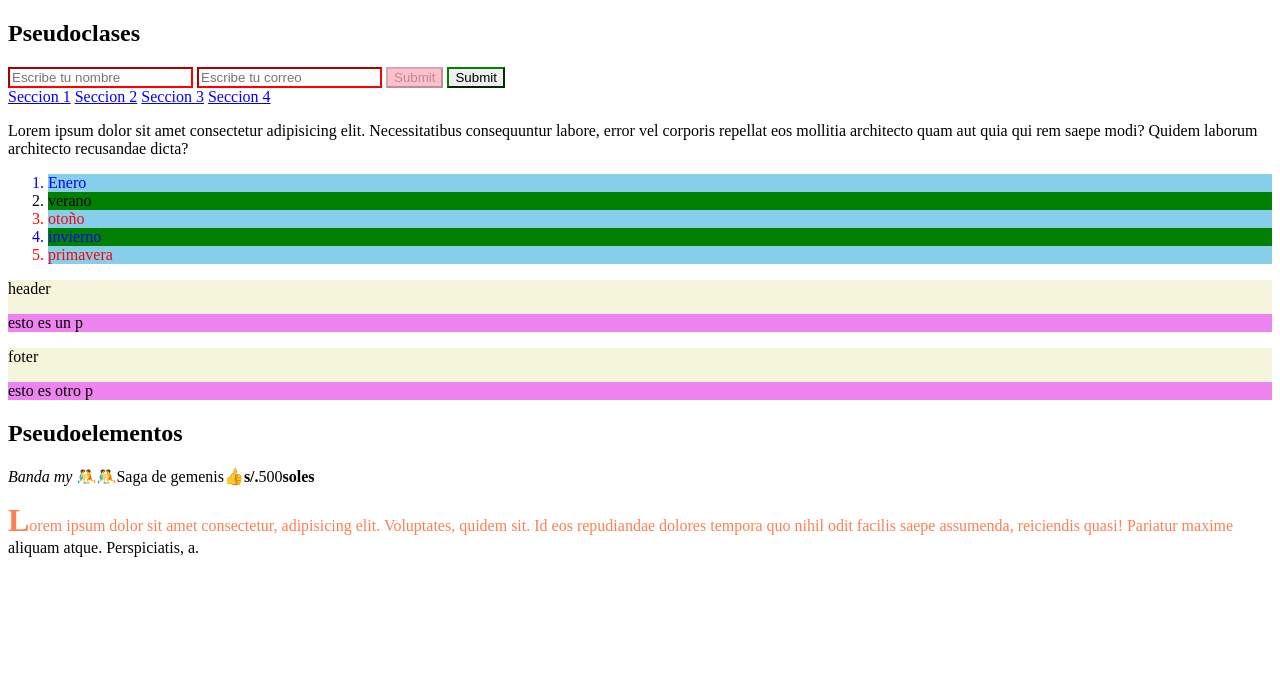
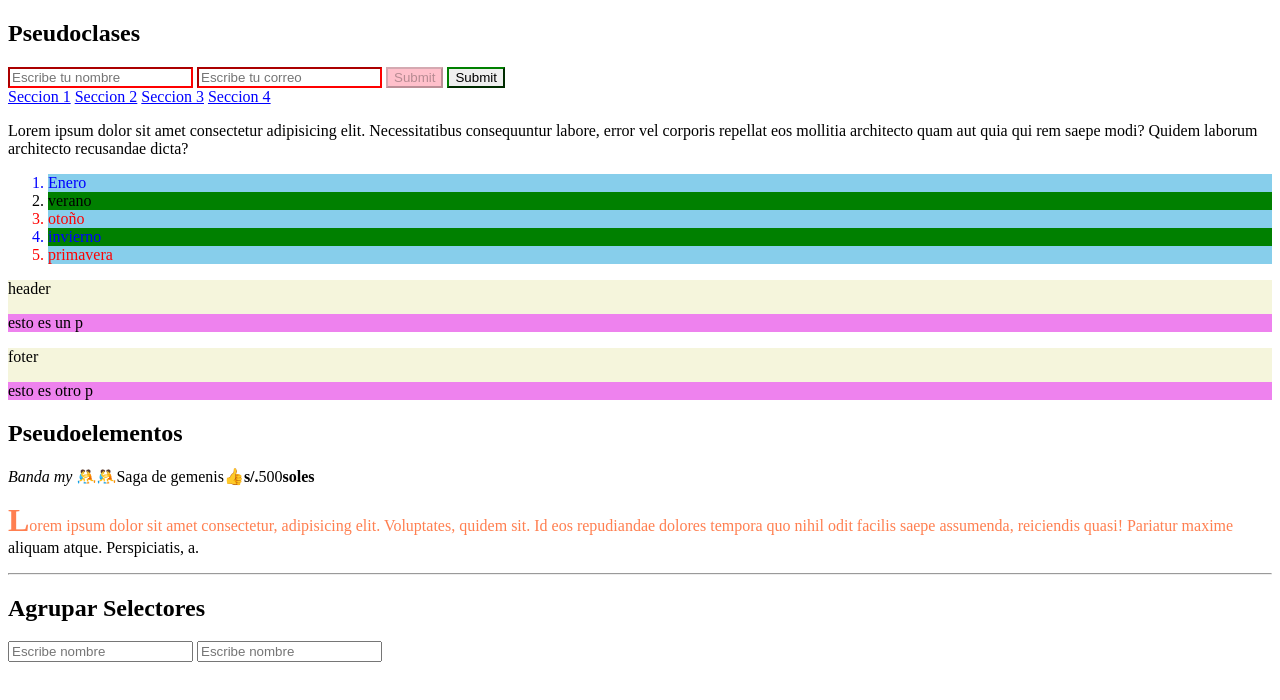
Before and after one commit to richardcueto/CSS, a plain HTML site: page index.html in a window 1280 px wide. Drawn offline with Linux system fonts and the light colour scheme.

Commit message:
Css 16-11-2023

```diff
--- a/estilo.css
+++ b/estilo.css
@@ -102,3 +102,6 @@
   color: greenyellow;
   background-color: black;
 }
+
+/*Agrupar Selectores*/
+.form-agrupar-selectores input
--- a/index.html
+++ b/index.html
@@ -49,6 +49,13 @@
       </p>
       <p class="p-seudoelementos">Lorem ipsum dolor sit amet consectetur, adipisicing elit. Voluptates, quidem sit. Id eos repudiandae dolores tempora quo nihil odit facilis saepe assumenda, reiciendis quasi! Pariatur maxime aliquam atque. Perspiciatis, a.</p>
     </article>
-
+    <hr>
+    <article>
+      <h2>Agrupar Selectores</h2>
+      <form class="form-agrupar-selectores">
+        <input type="text" name="nombre" placeholder="Escribe nombre">
+        <input type="text" name="nombre" placeholder="Escribe nombre">
+      </form>
+    </article>
   </body>
 </html>
```
